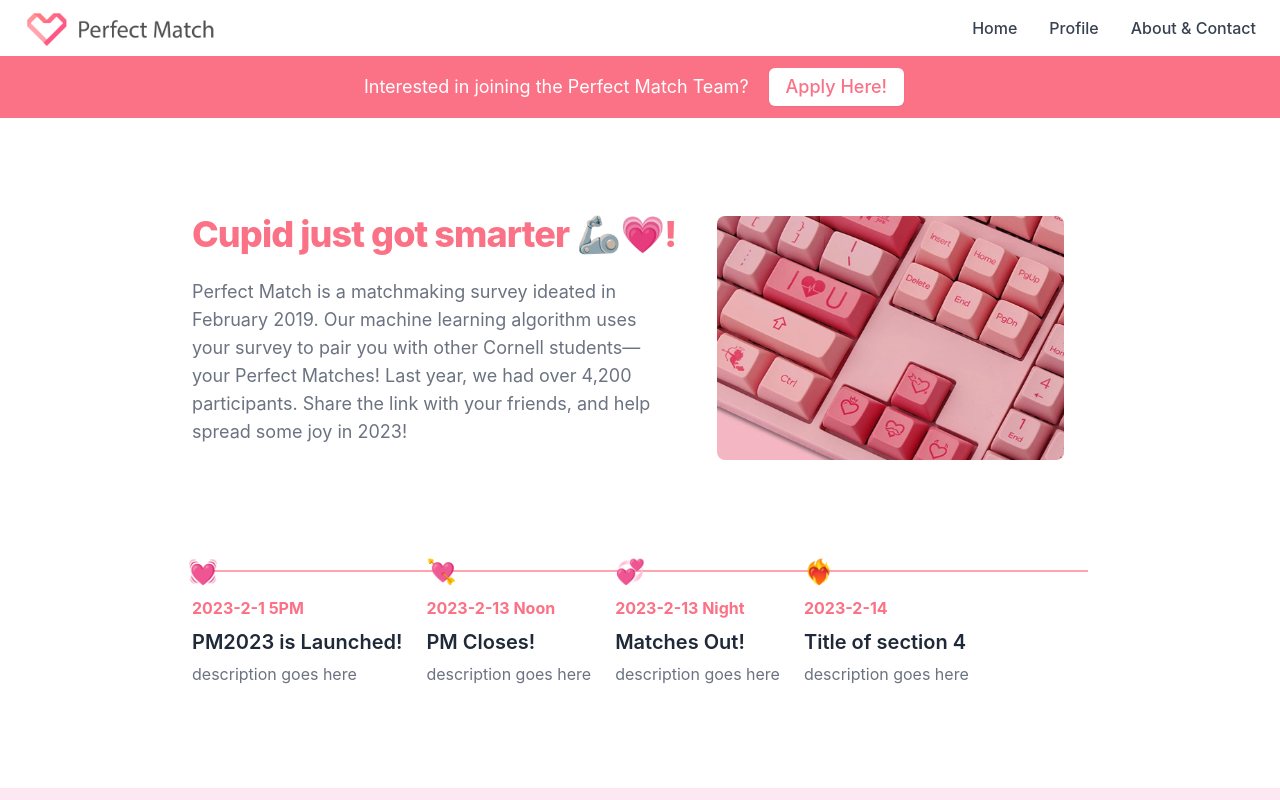
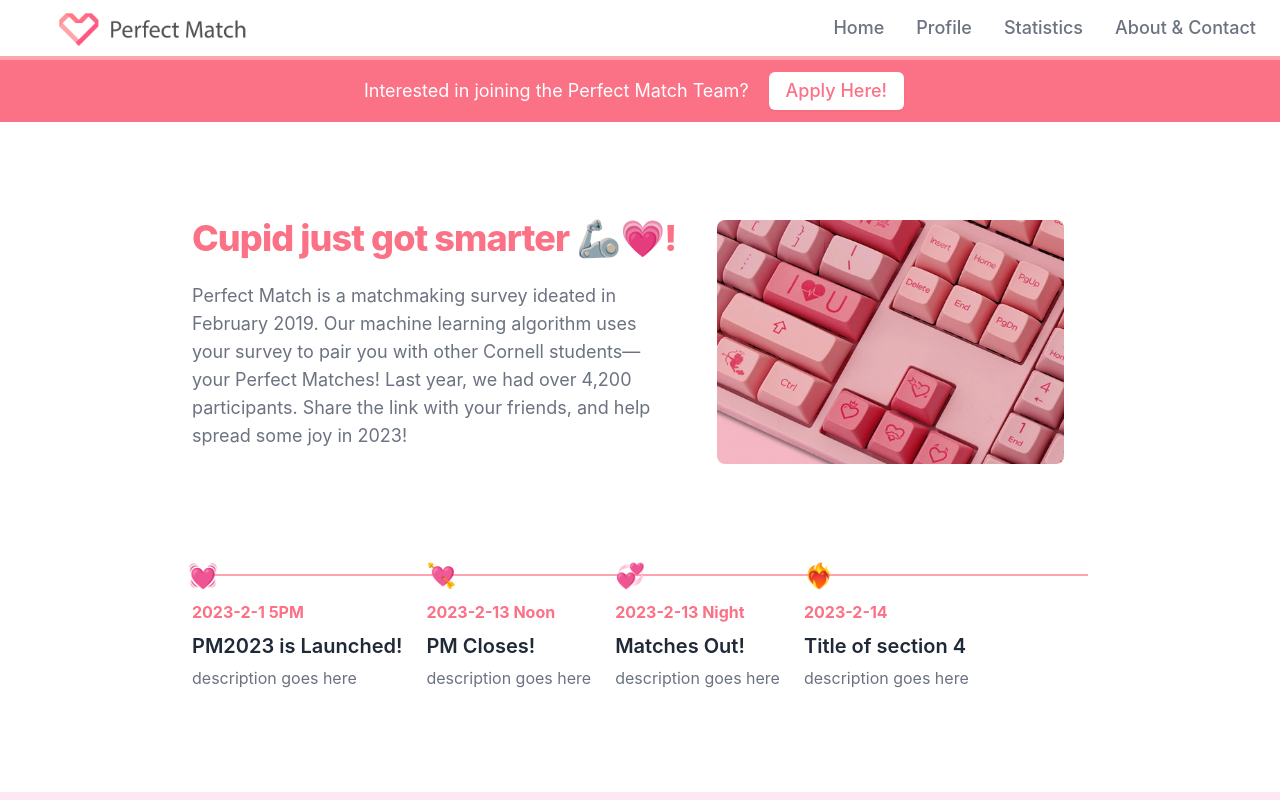
Before and after one commit to Perfect-Match-Org/perfect-match-web, a Next.js app: page /about in a window 1280 px wide. Shown: the top 800 px of the page. Built offline with nearby package versions, Linux system fonts and the light colour scheme.

Commit message:
Update header.tsx

```diff
--- a/components/header.tsx
+++ b/components/header.tsx
@@ -1,92 +1,47 @@
 import GoogleAuth from "../components/googleAuth";
 import Link from "next/link";
 import { useSession } from "next-auth/react";
+import Toggle from "./burgerMenu";
 
 function Header(props: any) {
   return (
     <header>
-      <nav className="bg-white border-gray-200 px-4 lg:px-6 py-2.5 light:bg-gray-800">
+      <nav className="bg-white border-gray-200 pr-4 lg:px-6 py-2.5 light:bg-gray-800 main-nav">
         <div className="flex flex-wrap justify-between items-center mx-auto max-w-screen-xl">
           <Link href="/" className="flex items-center">
             <img
               src="logo.png"
-              className="mr-3 h-6 sm:h-9 cursor-pointer"
+              className="mr-3 h-7 sm:h-9 cursor-pointer ml-4 sm:ml-8"
               alt="Perfect Match"
             />
-            {/* <span className="self-center text-xl font-semibold whitespace-nowrap dark:text-white">Perfect Match</span> */}
           </Link>
-          {/* <div className="flex items-center lg:order-2">
-            {!authenticated && <GoogleAuth login={true} />}
-            {authenticated && <GoogleAuth login={false} />}
-            <Link
-              href="#"
-              className="text-white bg-primary-700 hover:bg-primary-800 focus:ring-4 focus:ring-primary-300 font-medium rounded-lg text-sm px-4 lg:px-5 py-2 lg:py-2.5 mr-2 dark:bg-primary-600 dark:hover:bg-primary-700 focus:outline-none dark:focus:ring-primary-800"
-            >
-              Get started
-            </Link>
-            <button
-              data-collapse-toggle="mobile-menu-2"
-              type="button"
-              className="inline-flex items-center p-2 ml-1 text-sm text-gray-500 rounded-lg lg:hidden hover:bg-gray-100 focus:outline-none focus:ring-2 focus:ring-gray-200 dark:text-gray-400 dark:hover:bg-gray-700 dark:focus:ring-gray-600"
-              aria-controls="mobile-menu-2"
-              aria-expanded="false"
-            >
-              <span className="sr-only">Open main menu</span>
-              <svg
-                className="w-6 h-6"
-                fill="currentColor"
-                viewBox="0 0 20 20"
-                xmlns="http://www.w3.org/2000/svg"
-              >
-                <path
-                  fillRule="evenodd"
-                  d="M3 5a1 1 0 011-1h12a1 1 0 110 2H4a1 1 0 01-1-1zM3 10a1 1 0 011-1h12a1 1 0 110 2H4a1 1 0 01-1-1zM3 15a1 1 0 011-1h12a1 1 0 110 2H4a1 1 0 01-1-1z"
-                  clipRule="evenodd"
-                ></path>
-              </svg>
-              <svg
-                className="hidden w-6 h-6"
-                fill="currentColor"
-                viewBox="0 0 20 20"
-                xmlns="http://www.w3.org/2000/svg"
-              >
-                <path
-                  fillRule="evenodd"
-                  d="M4.293 4.293a1 1 0 011.414 0L10 8.586l4.293-4.293a1 1 0 111.414 1.414L11.414 10l4.293 4.293a1 1 0 01-1.414 1.414L10 11.414l-4.293 4.293a1 1 0 01-1.414-1.414L8.586 10 4.293 5.707a1 1 0 010-1.414z"
-                  clipRule="evenodd"
-                ></path>
-              </svg>
-            </button>
-          </div> */}
+
+          <div className="sm:hidden">
+            <Toggle />
+          </div>
+
           <div
-            className="hidden justify-between items-center w-full lg:flex lg:w-auto lg:order-1"
-            id="mobile-menu-2"
+            className="hidden justify-between items-center w-full sm:block sm:w-auto sm:order-1"
           >
-            <ul className="flex flex-col mt-4 text-gray-700 font-medium lg:flex-row lg:space-x-8 lg:mt-0">
-              <li>
+            <ul className="flex flex-col mt-4 text-gray-500 font-medium sm:flex-row sm:space-x-8 sm:mt-0 text-lg">
+              <li className="hover:text-rose-400">
                 <Link href="/">Home</Link>
               </li>
 
-              <li>
-                <Link
-                  href="/profile"
-                  className="block py-2 pr-4 pl-3 text-gray-700 border-b border-gray-100 hover:bg-pink-900 lg:hover:bg-transparent lg:border-0 lg:hover:text-primary-700 lg:p-0 dark:text-gray-400 lg:dark:hover:text-white dark:hover:bg-gray-700 dark:hover:text-white lg:dark:hover:bg-transparent dark:border-gray-700"
-                >
-                  Profile
-                </Link>
+              <li className="hover:text-rose-400">
+                <Link href="/profile">Profile</Link>
               </li>
-              <li>
-                <Link
-                  href="/about"
-                  className="block py-2 pr-4 pl-3 text-gray-700 border-b border-gray-100 hover:bg-pink-900 lg:hover:bg-transparent lg:border-0 lg:hover:text-primary-700 lg:p-0 dark:text-gray-400 lg:dark:hover:text-white dark:hover:bg-gray-700 dark:hover:text-white lg:dark:hover:bg-transparent dark:border-gray-700"
-                >
-                  About & Contact
-                </Link>
+              <li className="hover:text-rose-400">
+                <Link href="/statistics"> Statistics</Link>
+              </li>
+              <li className="hover:text-rose-400">
+                <Link href="/about"> About & Contact</Link>
               </li>
             </ul>
           </div>
         </div>
       </nav>
+      <hr className="border-2 border-rose-300" />
     </header>
   );
 }
```
